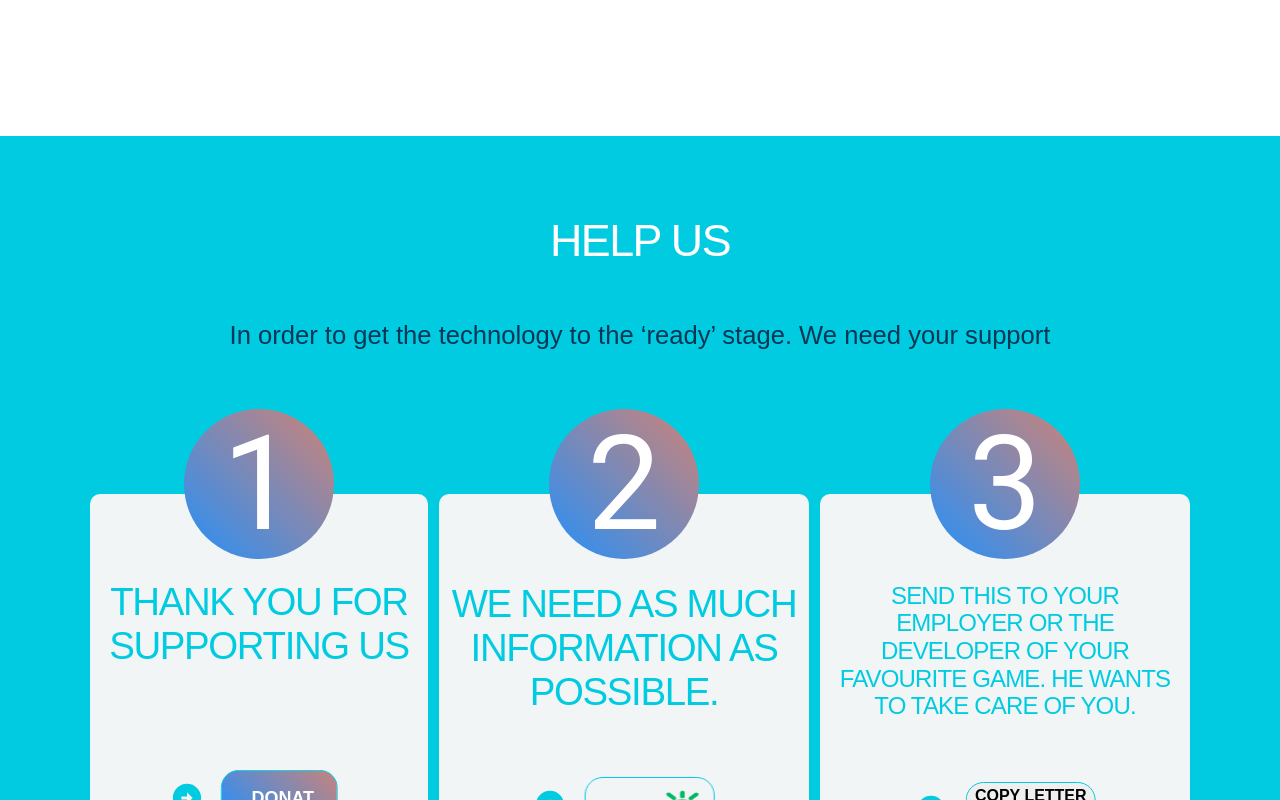
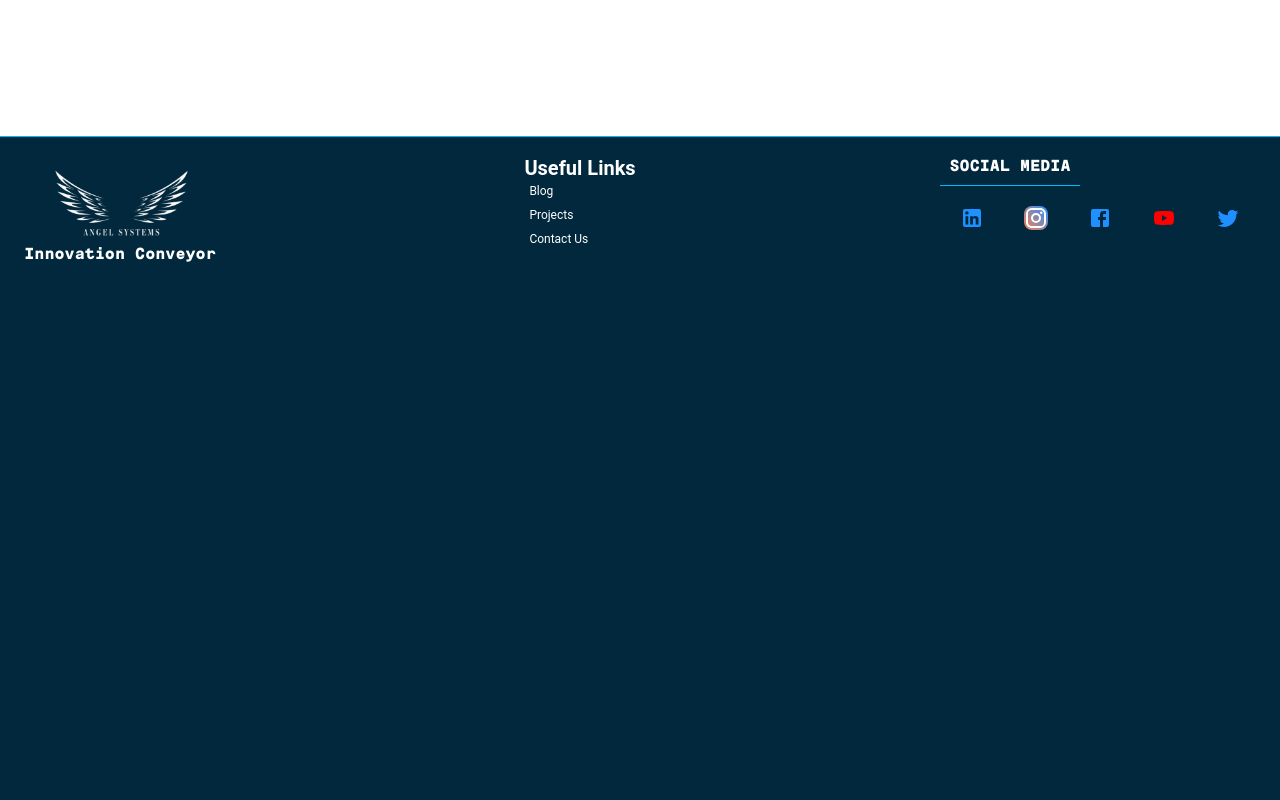
Before and after one commit to Svitly4nyi-Vla2yslav/healthy-sitting, a React (Vite) app: page /project in a window 1280 px wide. Shown: the part 4420-5220 px from the top of the page. After the commit the page ends 4755 px from the top, so only its background shows below. Built offline with nearby package versions, Linux system fonts and the light colour scheme.

Commit message:
help cards comments in projects

```diff
--- a/src/pages/ProjectPage/ProjectPage.tsx
+++ b/src/pages/ProjectPage/ProjectPage.tsx
@@ -32,7 +32,7 @@ import Unique from '../../assets/image/Unique.png';
 
 import { useTranslation } from 'react-i18next';
 import { useMediaQuery } from 'react-responsive';
-import HelpCards from '../../components/HelpUs/HelpCards';
+// import HelpCards from '../../components/HelpUs/HelpCards';
 import { Video } from '../../components/ContentHomePage/ContentHomePage.styled';
 
 const ProjectPage: React.FC = () => {
@@ -142,7 +142,7 @@ const ProjectPage: React.FC = () => {
           </WrapperText>
         </SectionProject>
       </InnovationSection>
-      <HelpCards />
+      {/* <HelpCards /> */}
     </ContainerProject>
   );
 };
```
